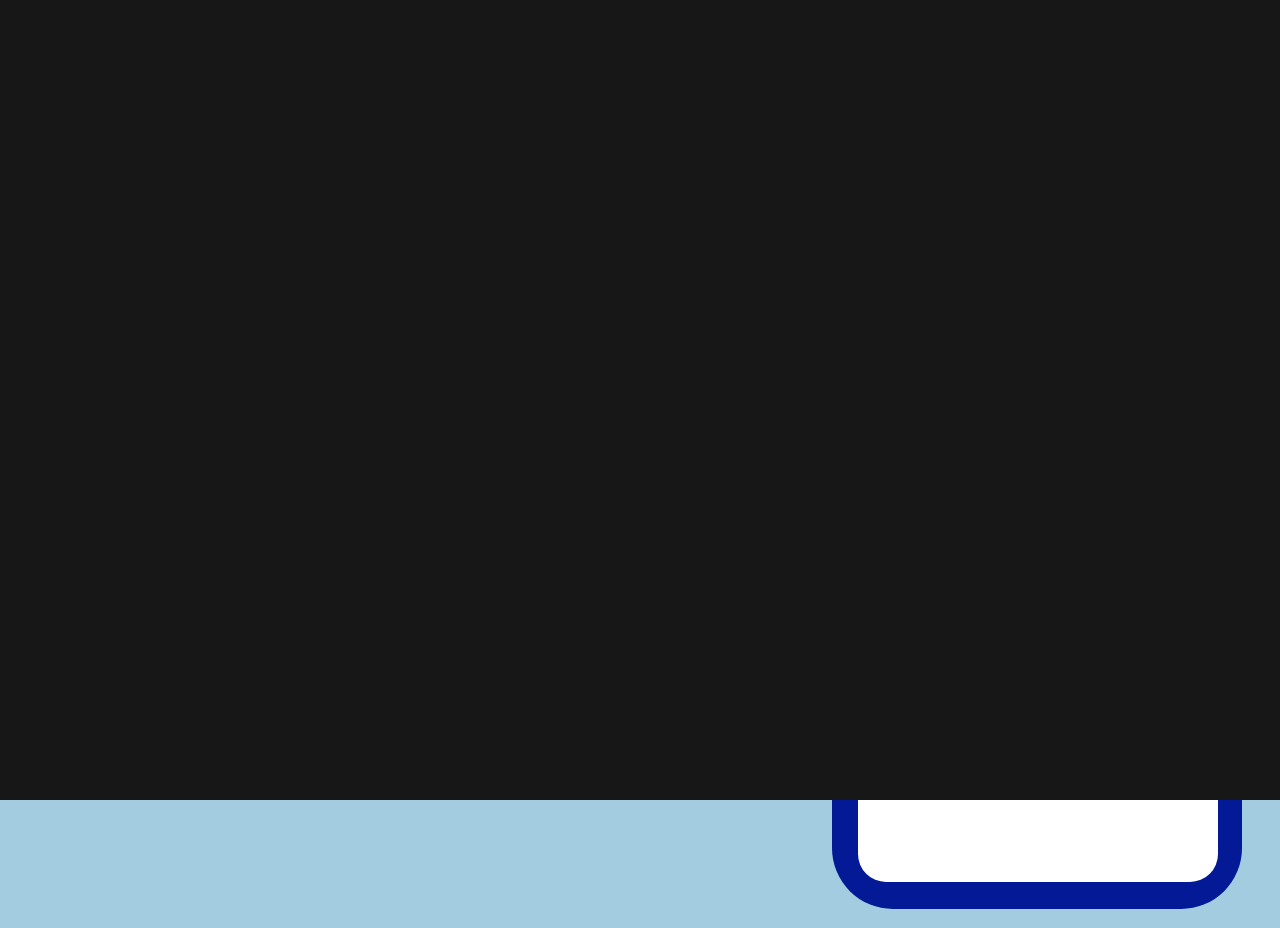
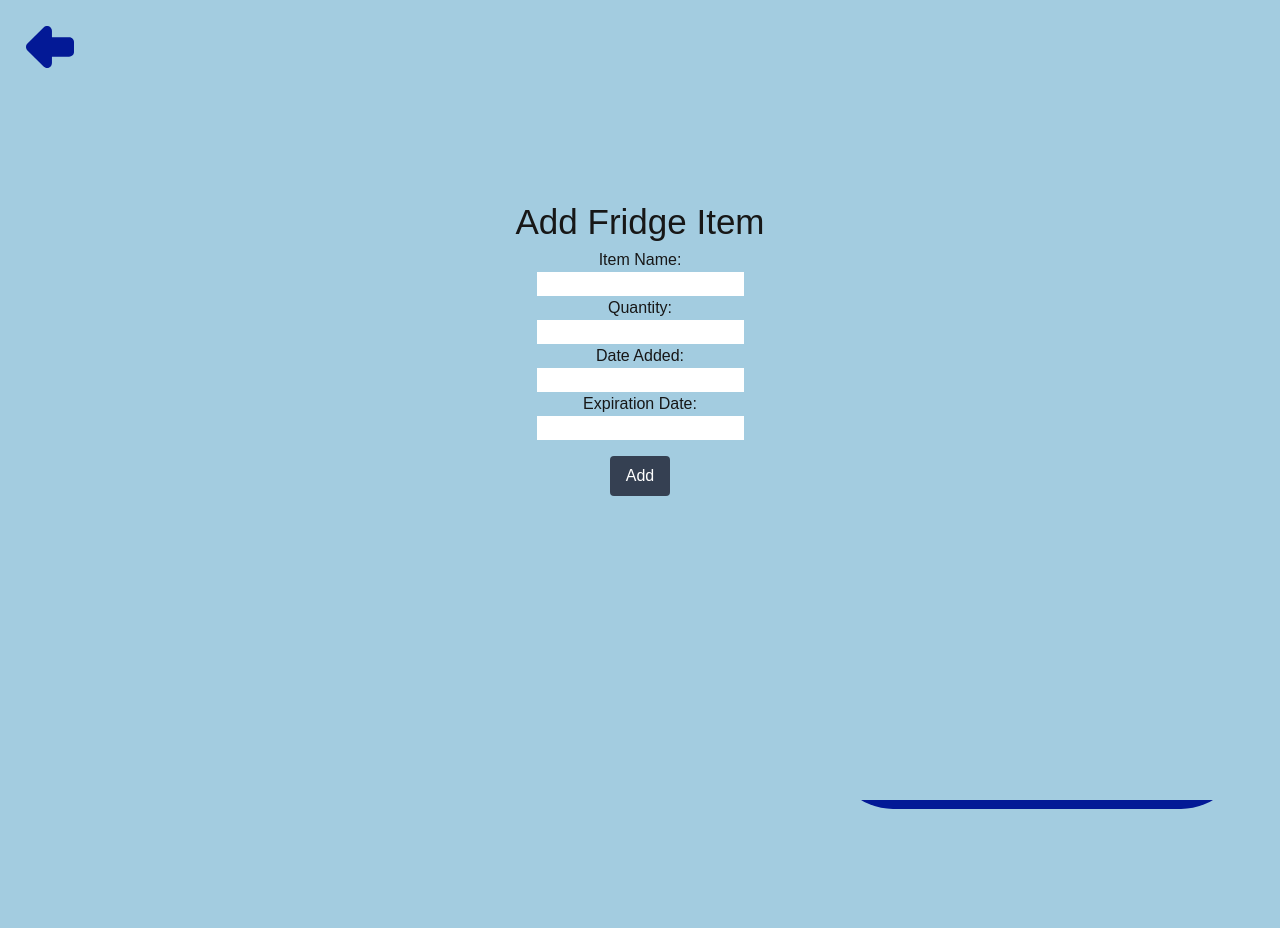
Before and after one commit to ivoryhuoo/Digital-Fridge, a Next.js app in the folder frontend/: page / in a window 1280 px wide. Both pictures are taken after a click on the button "Add Fridge Item". Built offline with nearby package versions, Linux system fonts and the light colour scheme.

Commit message:
poppedddd upppp

```diff
--- a/frontend/src/app/components/button1.js
+++ b/frontend/src/app/components/button1.js
@@ -9,6 +9,10 @@ export default function button1() {
     const [clicked, setClicked] = useState(false);
     const handleClick = () => {
         setClicked(true);
+        // Additional logic can go here (e.g., showing a modal, adding an item, etc.)
+    }
+    const handleClose = () => {
+        setClicked(false);
         // Additional logic can go here (e.g., showing a modal, adding an item, etc.)
     }
     return (
@@ -25,7 +29,7 @@ export default function button1() {
 
                 <h1 className={styles.text}>Add Fridge Item</h1>
             </Button>
-            {clicked && <Popup1/>}
+            {clicked && <Popup1 onClose={handleClose}/>}
         </div>
     )
 }
--- a/frontend/src/app/components/popup1.js
+++ b/frontend/src/app/components/popup1.js
@@ -1,12 +1,31 @@
+"use client";
 import styles from "../styles/popup1.module.css";
+import { Button } from "react-bootstrap";
+import { useState } from 'react';
+import React from "react";
 
+export default function popup1({onClose}) {
 
-export default function button1() {
     return (
         <div className={styles.backdisplay}>
-            <div className={styles.frame}>
+            <svg className={styles.arrow} onClick={onClose} xmlns="http://www.w3.org/2000/svg" width="48" height="42" viewBox="0 0 48 42" fill="none">
+            <path d="M17.576 1.43224L1.43511 17.5407C0.516211 18.4581 0 19.7021 0 20.9992C0 22.2963 0.516211 23.5403 1.43511 24.4577L17.576 40.5662C18.2614 41.2507 19.1349 41.7169 20.086 41.9058C21.037 42.0948 22.0228 41.998 22.9187 41.6277L23.274 41.4613C24.0774 41.0511 24.7516 40.4276 25.2225 39.6594C25.6934 38.8912 25.9427 38.0082 25.9429 37.1077V30.7827H43.0984C44.3984 30.7827 45.6451 30.2673 46.5644 29.3499C47.4836 28.4325 48 27.1883 48 25.8909V16.1075L47.9877 15.7406C47.895 14.5099 47.3396 13.3597 46.4328 12.5206C45.5261 11.6814 44.335 11.2153 43.0984 11.2157L25.9429 11.2133V4.8907C25.9427 3.92335 25.6552 2.97779 25.1166 2.17354C24.5779 1.36929 23.8125 0.742463 22.917 0.372305C22.0215 0.0021468 21.0361 -0.0947239 20.0854 0.0939386C19.1347 0.282601 18.2615 0.748326 17.576 1.43224Z" fill="#031996"/>
+            </svg>
+            <div className={styles.hold}>
+            <h1 className={styles.title}>Add Fridge Item</h1>
+            <form className={styles.form} action="/send-data-here" method="post">
+            <label for="first">Item Name:</label>
+            <input type="text" id="item-name" name="item-name" required/>
+            <label for="last">Quantity:</label>
+            <input type="text" id="quantity" name="quantity" required/>
+            <label for="last">Date Added:</label>
+            <input type="text" id="date-added" name="date-added" required/>
+            <label for="last">Expiration Date:</label>
+            <input type="text" id="expiration-date" name="expiration-date"/>
+            <button className={styles.close} onClick={onClose} type="add">Add</button>
+            </form>
+            </div>
+            </div>
 
-            </div>
-        </div>
     )
 }
--- a/frontend/src/app/page.js
+++ b/frontend/src/app/page.js
@@ -11,7 +11,7 @@ export default function Home() {
   return (
     <div className="box">
       <Button1/>
-      <GroceryList/>
+      {/* <GroceryList/>  */}
       <Fridge/>
       <Recipe/>
       <Expired/>
--- a/frontend/src/app/styles/button1.module.css
+++ b/frontend/src/app/styles/button1.module.css
@@ -13,6 +13,7 @@
 
 .main {
     border-radius: 65px;
+    position: relative;
     background: var(--beige);
     width: 285px;
     height: 81px;
@@ -20,7 +21,10 @@
     display: flex;
     flex-direction: row;
     align-items: center;
-    padding-left: 1%
+    padding-left: 1%;
+    margin-left: 5%;
+    margin-top: 10%;
+    margin-bottom: -10%;
 }
 
 .text {
--- a/frontend/src/app/styles/popup1.module.css
+++ b/frontend/src/app/styles/popup1.module.css
@@ -13,10 +13,44 @@
 
 .backdisplay {
     z-index: 100000;
-    background-color: #171717;
+    background-color: var(--blue1);
     position: fixed;
     top: 0;         /* Start at the top of the page */
     left: 0;        /* Start at the left of the page */
     width: 100%;
     height: 100%;
 }
+
+.close {
+    background: #354052;
+    color: white;
+    border: none;
+    border-radius: 4px;
+    padding: 8px 16px;
+    margin-top: 16px;
+    cursor: pointer;
+    font-size: 16px;
+}
+
+.form {
+    display: flex;
+    flex-direction: column;
+    align-items: center;
+    align-content: center;
+}
+
+.title {
+    display: flex;
+    flex-direction: column;
+    align-items: center;
+    align-content: center;
+    font-size: 35px;
+}
+.hold {
+    margin-top: 10%;
+}
+
+.arrow {
+    margin-left: 2%;
+    margin-top: 2%
+}
```
Also changed, not shown: 1 other file (tests, documents, lock files or other folders).
